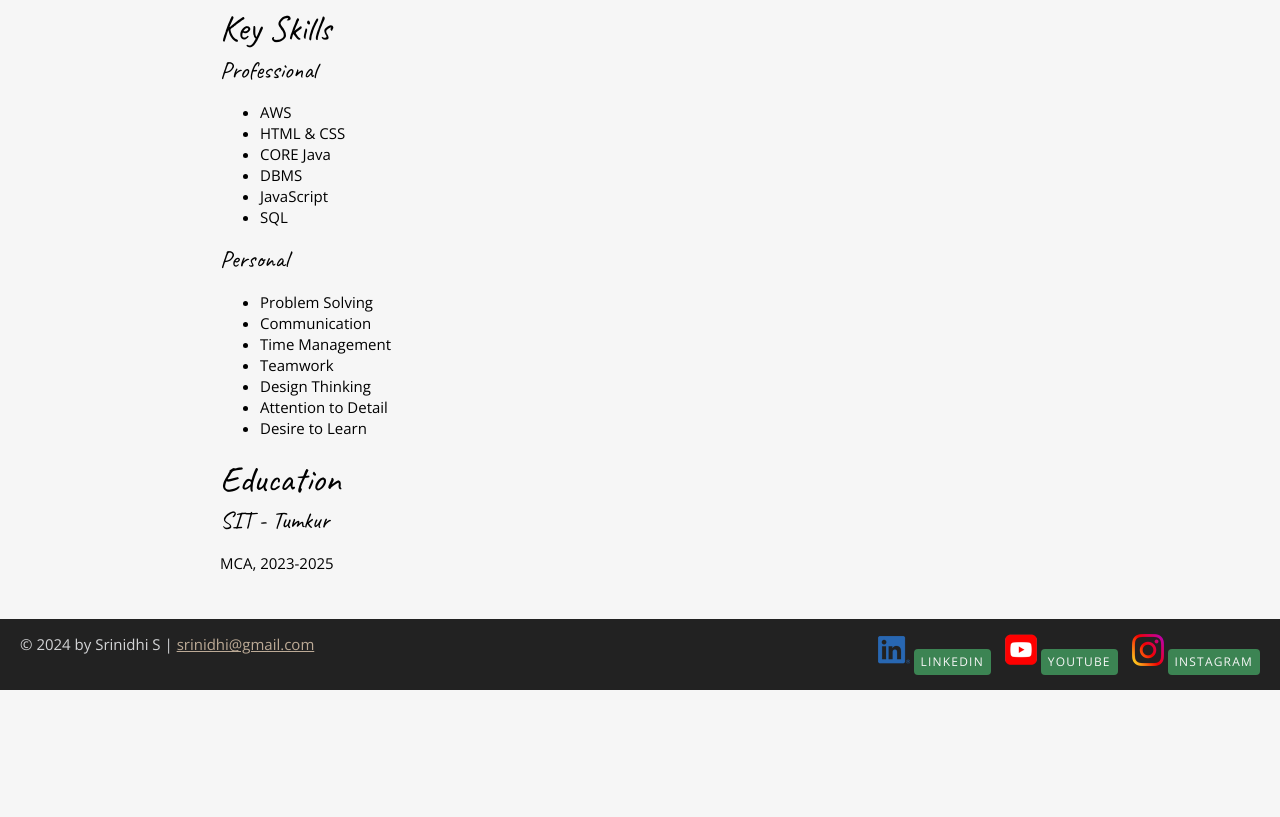
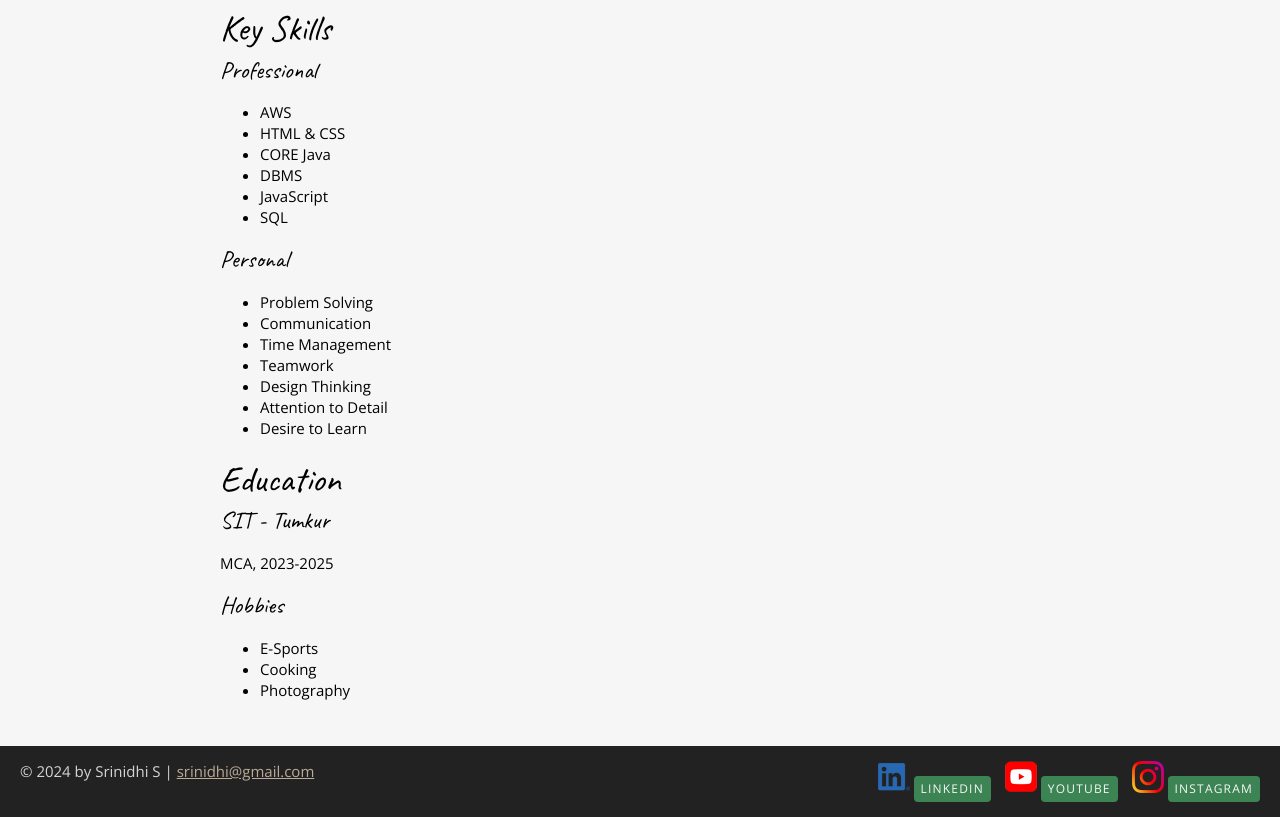
Before and after one commit to SrinidhiS2099/portfolio, a plain HTML site: page resume.html in a window 1280 px wide. Shown: the part 1247-2064 px from the top of the page. Before the commit the page ends 1937 px from the top, so only its background shows below. Drawn offline with nearby package versions, Linux system fonts and the light colour scheme.

Commit message:
Update resume.html

```diff
--- a/resume.html
+++ b/resume.html
@@ -90,6 +90,14 @@
 
         </section>
 
+                  <h3>Hobbies</h3>
+          <ul>
+              <li> E-Sports </li>
+              <li> Cooking </li>
+              <li> Photography </li>
+
+          </ul>
+        </section>
 
 
         <!-- End content edits here. -->
```
